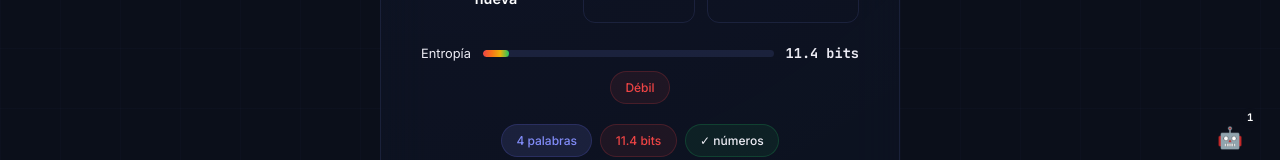
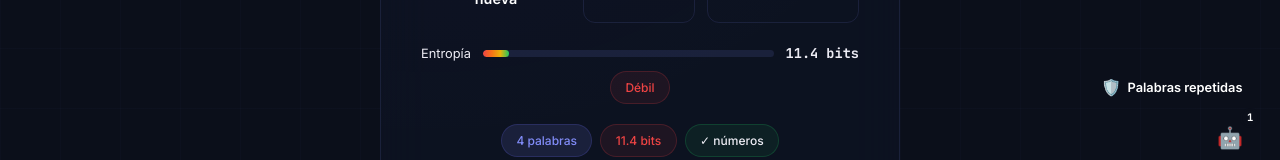
Before and after one commit to adesposito5/PassFrases-proyect, a React (Vite) app: page /generator in a window 1280 px wide. Both pictures are taken after a click on the button "✨ Generar frase mágica". Shown: the part 612-772 px from the top of the page. Built offline with nearby package versions, Linux system fonts and the light colour scheme.

Commit message:
feat(recommendations): convert to floating bubbles via portal, show details in HistoryPanel

```diff
--- a/src/features/batch/components/HistoryPanel.tsx
+++ b/src/features/batch/components/HistoryPanel.tsx
@@ -3,6 +3,7 @@ import { usePasswordStore } from "@/features/generator/store";
 import { useFavorites } from "@/features/favorites/hooks/useFavorites";
 import { FavoritesPanel } from "@/features/favorites/components/FavoritesPanel";
 import { encryptPassword } from "@/services/crypto.service";
+import { STRENGTH_CONFIG } from "@/features/generator/types";
 
 function timeAgo(date: number): string {
 	const sec = Math.floor((Date.now() - date) / 1000);
@@ -21,10 +22,11 @@ export default function HistoryPanel() {
 	const removeFromHistory = usePasswordStore((state) => state.removeFromHistory);
 	const historyOpen = usePasswordStore((state) => state.historyOpen);
 	const toggleHistory = usePasswordStore((state) => state.toggleHistory);
+	const currentResult = usePasswordStore((state) => state.currentResult);
 	const [copiedIndex, setCopiedIndex] = useState<string | null>(null);
 	const [view, setView] = useState<"history" | "favorites">("history");
 
-	const { favorites, removeFavorite, copyToClipboard } = useFavorites();
+	const { favorites, removeFavorite } = useFavorites();
 
 	async function handleCopy(password: string, id: string) {
 		try {
@@ -315,6 +317,123 @@ export default function HistoryPanel() {
 							</div>
 						) : (
 							<div style={{ display: "flex", flexDirection: "column" }}>
+								{currentResult?.analysis?.recommendations &&
+									currentResult.analysis.recommendations.length > 0 && (
+										<div
+											style={{
+												padding: "0.75rem",
+												marginBottom: "0.75rem",
+												borderRadius: "var(--radius-sm)",
+												background:
+													"linear-gradient(135deg, rgba(236,72,153,0.08), rgba(129,140,248,0.08))",
+												border: "1px solid rgba(236,72,153,0.15)",
+											}}
+										>
+											<p
+												style={{
+													margin: "0 0 0.5rem",
+													fontSize: "0.75rem",
+													fontWeight: 700,
+													color: "var(--color-text)",
+													display: "flex",
+													alignItems: "center",
+													gap: "0.4rem",
+												}}
+											>
+												🛡️ Recomendaciones
+												<span
+													style={{
+														fontSize: "0.65rem",
+														color: "var(--color-text-tertiary)",
+														fontWeight: 500,
+													}}
+												>
+													({currentResult.analysis.recommendations.length})
+												</span>
+												{currentResult.bits != null && (
+													<span
+														style={{
+															fontSize: "0.65rem",
+															color: "var(--color-text-tertiary)",
+															fontWeight: 500,
+															marginLeft: "auto",
+														}}
+													>
+														{currentResult.bits} bits ·{" "}
+														<span
+															style={{
+																fontWeight: 700,
+																color: STRENGTH_CONFIG[currentResult.strength ?? "medium"]?.color ?? "var(--color-text)",
+															}}
+														>
+															{STRENGTH_CONFIG[currentResult.strength ?? "medium"]?.label ?? "Media"}
+														</span>
+													</span>
+												)}
+											</p>
+											<div
+												style={{
+													display: "flex",
+													flexDirection: "column",
+													gap: "0.5rem",
+												}}
+											>
+												{currentResult.analysis.recommendations.map((rec) => (
+													<div
+														key={rec.id}
+														style={{
+															padding: "0.65rem",
+															borderRadius: "var(--radius-sm)",
+															border: "1px solid var(--color-border)",
+															background:
+																rec.severity === "high"
+																	? "rgba(239,68,68,0.08)"
+																	: rec.severity === "medium"
+																		? "rgba(245,158,11,0.08)"
+																		: "rgba(34,197,94,0.08)",
+														}}
+													>
+														<p
+															style={{
+																margin: 0,
+																fontSize: "0.72rem",
+																fontWeight: 700,
+																color: "var(--color-text)",
+																display: "flex",
+																alignItems: "center",
+																gap: "0.35rem",
+															}}
+														>
+															<span
+																style={{
+																	fontSize: "0.85rem",
+																}}
+															>
+																{rec.icon === "shield"
+																	? "🛡️"
+																	: rec.icon === "warning"
+																		? "⚠️"
+																		: "ℹ️"}
+															</span>
+															{rec.title}
+														</p>
+														{rec.detail && (
+															<p
+																style={{
+																	margin: "0.25rem 0 0",
+																	fontSize: "0.68rem",
+																	color: "var(--color-text-tertiary)",
+																	lineHeight: 1.4,
+																}}
+															>
+																{rec.detail}
+															</p>
+														)}
+													</div>
+												))}
+											</div>
+										</div>
+									)}
 								{sessionHistory.map((entry, i) => (
 									<div
 										key={entry.id}
--- a/src/features/generator/components/RecommendationsPanel.tsx
+++ b/src/features/generator/components/RecommendationsPanel.tsx
@@ -1,71 +1,74 @@
+import { createPortal } from "react-dom";
 import type { PasswordAnalysis } from "@/features/generator/types";
-import { STRENGTH_CONFIG } from "@/features/generator/types";
 import { usePasswordStore } from "@/features/generator/store";
 
 interface RecommendationsPanelProps {
 	analysis: PasswordAnalysis;
 }
 
+function iconDisplay(icon: string): string {
+	switch (icon) {
+		case 'shield': return '🛡️';
+		case 'warning': return '⚠️';
+		case 'info': return 'ℹ️';
+		default: return '✨';
+	}
+}
+
 export function RecommendationsPanel({ analysis }: RecommendationsPanelProps) {
-	const bits = usePasswordStore((state) => state.currentResult?.bits ?? 0);
-	const strength = usePasswordStore((state) => state.currentResult?.strength ?? "medium");
-	const strengthInfo = STRENGTH_CONFIG[strength];
+	const historyOpen = usePasswordStore((state) => state.historyOpen);
+	const toggleHistory = usePasswordStore((state) => state.toggleHistory);
+	const hasRecs = analysis.recommendations.length > 0;
 
-	return (
-		<div
-			style={{
-				display: "flex",
-				flexDirection: "column",
-				gap: "1rem",
-				padding: "1rem",
-				border: "1px solid var(--color-border)",
-				borderRadius: "16px",
-				background: "rgba(255,255,255,0.04)",
-				color: "var(--color-text)",
-				textAlign: "left",
-			}}
-		>
-			<div style={{ display: "flex", justifyContent: "space-between", gap: "1rem", flexWrap: "wrap", alignItems: "flex-start" }}>
-				<div>
-					<p style={{ margin: 0, fontSize: "0.95rem", fontWeight: 700 }}>Análisis de seguridad</p>
-					<p style={{ margin: "0.35rem 0 0", fontSize: "0.85rem", color: "var(--color-text-tertiary)" }}>
-						{bits} bits de entropía — Nivel <span style={{ color: strengthInfo.color, fontWeight: 700 }}>{strengthInfo.label}</span>
-					</p>
-				</div>
-				<span style={{ padding: "0.45rem 0.75rem", borderRadius: "999px", background: "rgba(34,197,94,0.12)", color: "var(--color-success)", fontSize: "0.8rem", fontWeight: 700, whiteSpace: "nowrap" }}>
-					{analysis.recommendations.length} recomendación{analysis.recommendations.length === 1 ? "" : "es"}
-				</span>
-			</div>
+	if (!hasRecs || historyOpen) return null;
 
-			{analysis.recommendations.length > 0 ? (
-				<div style={{ display: "grid", gap: "0.75rem" }}>
-					{analysis.recommendations.map((recommendation) => (
-						<div
-							key={recommendation.id}
-							style={{
-								padding: "1rem",
-								borderRadius: "12px",
-								border: "1px solid var(--color-border)",
-								background: recommendation.severity === "high"
-									? "rgba(239,68,68,0.08)"
-									: recommendation.severity === "medium"
-										? "rgba(245,158,11,0.08)"
-										: "rgba(34,197,94,0.08)",
-							}}
-						>
-							<p style={{ margin: 0, display: "flex", alignItems: "center", gap: "0.5rem", fontWeight: 700, color: "var(--color-text)" }}>
-								<span>{recommendation.icon === 'shield' ? '🛡️' : recommendation.icon === 'warning' ? '⚠️' : recommendation.icon === 'info' ? 'ℹ️' : '✨'}</span>
-								{recommendation.title}
-							</p>
-							<p style={{ margin: "0.35rem 0 0", fontSize: "0.9rem", color: "var(--color-text-tertiary)" }}>{recommendation.detail}</p>
-						</div>
-					))}
-				</div>
-			) : (
-				<div style={{ padding: "1rem", borderRadius: "12px", background: "rgba(34,197,94,0.08)", color: "var(--color-success)", fontWeight: 600 }}>
-					¡Excelente! No hay recomendaciones adicionales para esta contraseña.
-				</div>
-			)}
-		</div>
+	return createPortal(
+		<>
+			{analysis.recommendations.map((rec, i) => (
+				<button
+					key={rec.id}
+					type="button"
+					onClick={toggleHistory}
+					aria-label={`Abrir recomendación: ${rec.title}`}
+					style={{
+						all: "unset",
+						cursor: "pointer",
+						position: "fixed",
+						bottom: `calc(1.5rem + 60px + ${i * 44}px)`,
+						right: "1.5rem",
+						display: "flex",
+						alignItems: "center",
+						gap: "0.4rem",
+						padding: "0.45rem 0.85rem",
+						borderRadius: "99px",
+						background: "var(--gradient-cta)",
+						color: "#fff",
+						fontSize: "0.8rem",
+						fontWeight: 600,
+						fontFamily: "var(--font-sans)",
+						boxShadow: "0 4px 24px var(--color-pink-glow)",
+						zIndex: 998,
+						whiteSpace: "nowrap",
+						transition:
+							"transform var(--duration-fast) var(--ease-out), box-shadow var(--duration-fast) var(--ease-out)",
+					}}
+					onMouseEnter={(e) => {
+						e.currentTarget.style.transform = "scale(1.05)";
+						e.currentTarget.style.boxShadow =
+							"0 6px 32px var(--color-pink-glow)";
+					}}
+					onMouseLeave={(e) => {
+						e.currentTarget.style.transform = "";
+						e.currentTarget.style.boxShadow = "";
+					}}
+				>
+					<span style={{ fontSize: "1rem", lineHeight: 1 }}>
+						{iconDisplay(rec.icon)}
+					</span>
+					<span>{rec.title}</span>
+				</button>
+			))}
+		</>,
+		document.body,
 	);
 }
```
